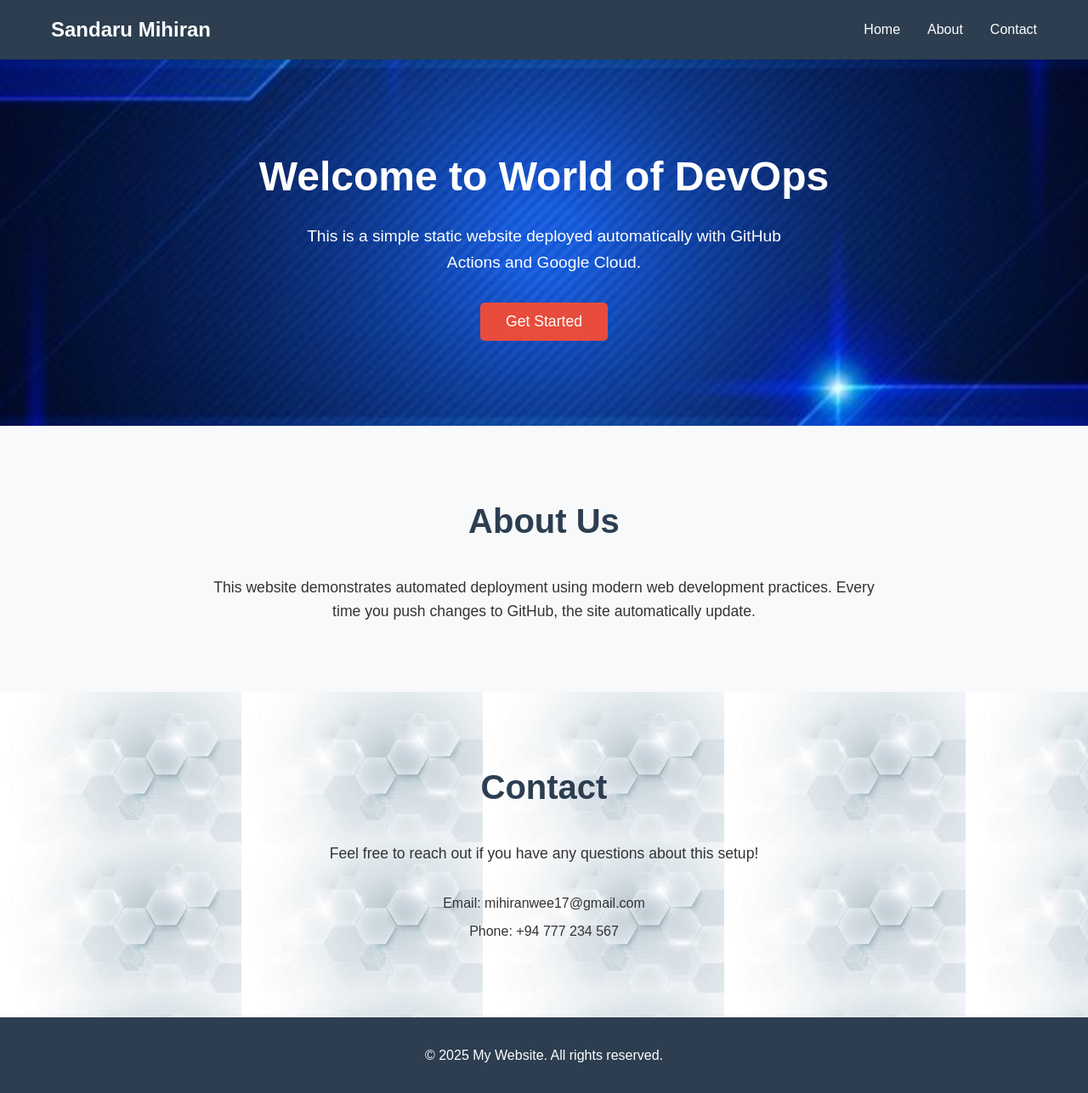
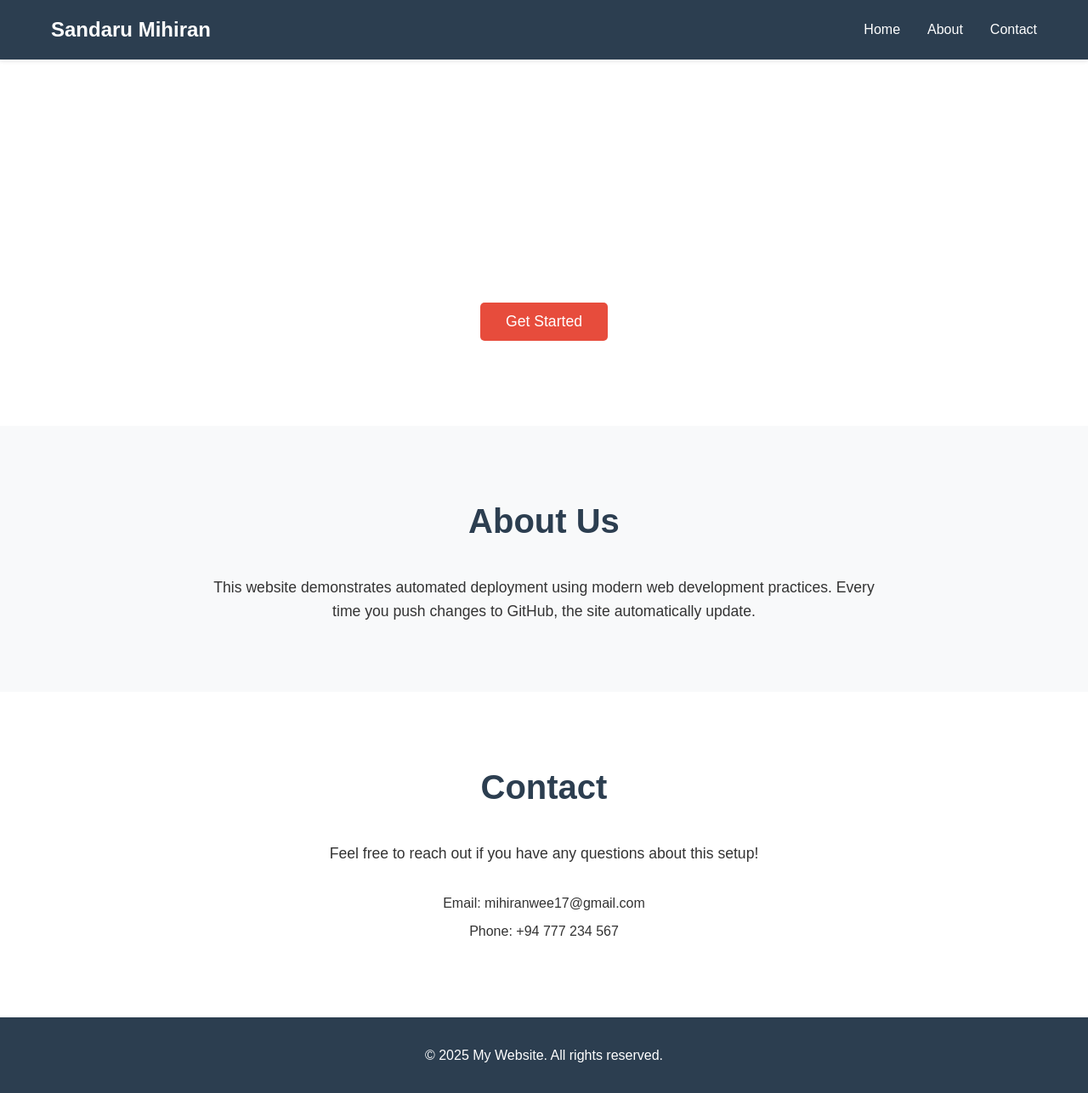
Before and after one commit to SandaruUOK/my-static-website, a website: page index.html in a window 1280 px wide. Shown: the whole page at 85% size. Drawn offline with Linux system fonts and the light colour scheme.

Commit message:
make the latest changes on background

```diff
--- a/styles.css
+++ b/styles.css
@@ -71,7 +71,7 @@ main {
 
 /* Hero section */
 .hero {
-    background-image: url('images/background.jpg');
+
     background-size: cover;
     background-position: center;
     background-repeat: no-repeat;
@@ -133,7 +133,7 @@ main {
 .contact {
     padding: 80px 0;
     background: white;
-    background-image: url('images/download.jpg');
+
 }
 
 .contact h2 {
```
